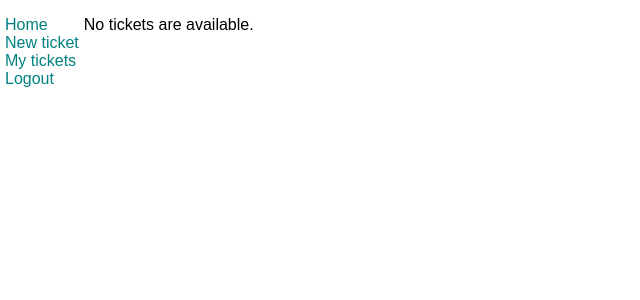
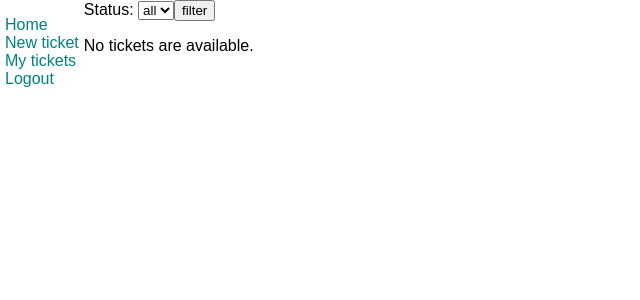
Before and after one commit to disbeliever/issues, a Django app: template tracker/templates/tracker/index.html in a window 1280 px wide. Shown: the top 300 px of the page, without its empty margins (0-640 px from the left). Run offline with Django 3.2, Linux system fonts and the light colour scheme; the template is opened without the code that fills it, so the values that code supplies are empty.

Commit message:
Started creating filters for ticket list. {% ifequal %} doesn't work for some reason, so selected status is resetted to first.

```diff
--- a/tracker/templates/tracker/index.html
+++ b/tracker/templates/tracker/index.html
@@ -1,15 +1,32 @@
 {% extends "tracker/base.html" %}
 <body id="tickets">
   {% block content %}
+  <form method="post" id="filter" action="{% url 'index' %}">
+    {% csrf_token %}
+    <label for="ticket_status_id">Status:</label>
+    <select name="ticket_status_id" id="ticket_status_id">
+      {% for s in statuses %}
+      {% ifequal filter_status_id s.id %}
+      <option selected value="{{s.id}}">{{s.status}}</option>
+      {% else %}
+      <option value="{{s.id}}">{{s.status}}</option>
+      {% endifequal %}
+      {% endfor %}
+      <option value="">all</option>
+      <input type="submit" name="apply_filter" value="filter" />
+    </select>
+  </form>
   {% if latest_tickets %}
   <table class="tickets">
     <th>id</th>
     <th>text</th>
+    <th>status</th>
     <th>assigned user</th>
     {% for ticket in latest_tickets %}
     <tr class="ticket" onclick="visit('{% url 'ticket' ticket.id %}')">
       <td class="id">{{ ticket.id }}</td>
       <td>{{ ticket.text}}</td>
+      <td>{{ ticket.status.status }}</td>
       <td>{% firstof ticket.assigned_user.username "None" %}</td>
     </tr>
     {% endfor %}
```
Also changed, not shown: tracker/views.py (+7 -1 lines).
